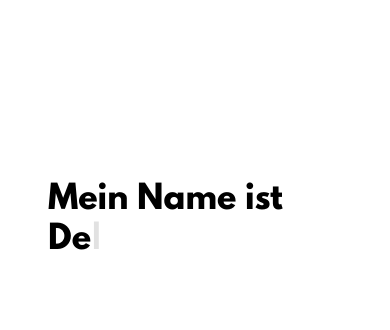
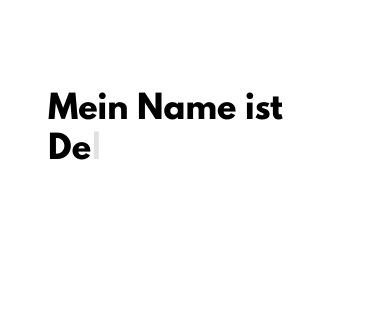
Before and after one commit to dennisbuchwald/dennisbuchwald-de, a Next.js app: page / in a window 390 px wide. Shown: the part 292-622 px from the top of the page. Built offline with nearby package versions, Linux system fonts and the light colour scheme; no server answers.

Commit message:
adjust margin for mobile  view

```diff
--- a/src/pages/start.js
+++ b/src/pages/start.js
@@ -58,6 +58,7 @@ const ContainerTyperWriter = styled.div`
     display: flex;
     justify-content: left;
     text-align: left;
+    margin-top: -150px;
   }
 `;
 
```
